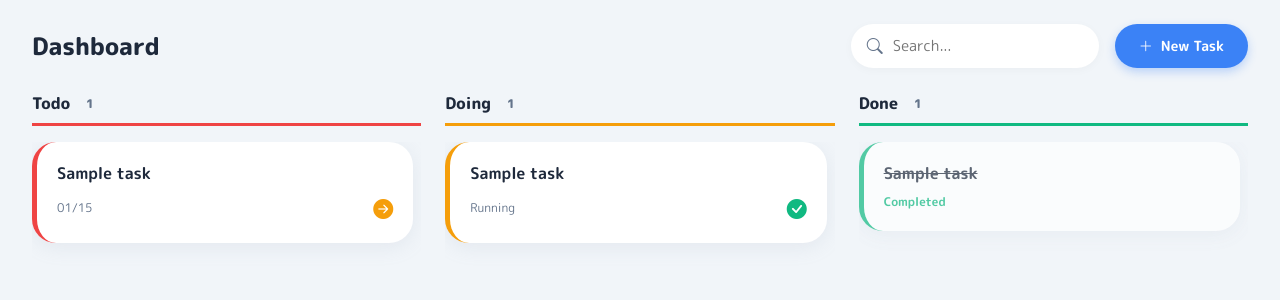
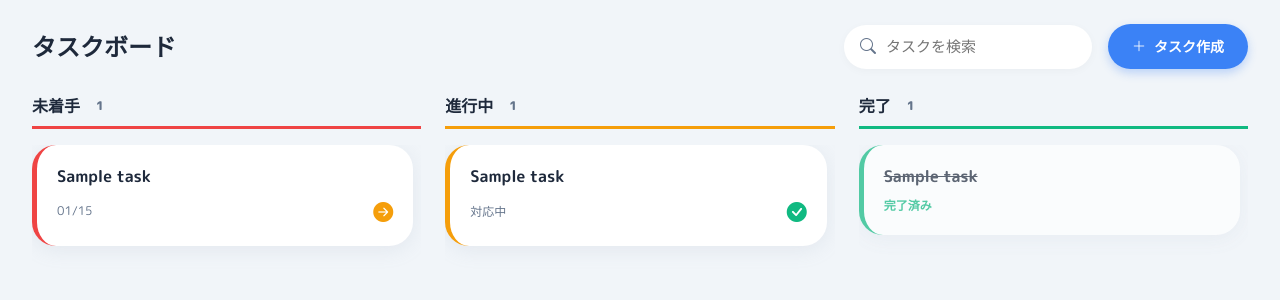
Before and after one commit to HJ-jyo/practice-webapp, a Django app: template tasks/templates/tasks/board.html in a window 1280 px wide. Shown: the top 300 px of the page. Run offline with Django 3.2, Linux system fonts and the light colour scheme; the template is opened without the code that fills it: most values are stand-ins (such as "Sample title", 1, 10 or a date in 2020).

Commit message:
修正: アプリ内の表記を日本語に統一

```diff
--- a/tasks/templates/registration/login.html
+++ b/tasks/templates/registration/login.html
@@ -6,7 +6,7 @@
     <div style="width: 100%; max-width: 400px; padding: 20px;">
         <div style="text-align: center; margin-bottom: 40px;">
             <i class="bi bi-kanban-fill" style="font-size: 64px; color: var(--accent-color);"></i>
-            <h1 style="font-size: 24px; font-weight: 800; color: var(--text-main); margin-top: 10px;">Welcome Back</h1>
+            <h1 style="font-size: 24px; font-weight: 800; color: var(--text-main); margin-top: 10px;">おかえりなさい</h1>
         </div>
 
         <div style="background: white; padding: 40px; border-radius: 30px; box-shadow: 0 10px 40px rgba(0,0,0,0.05);">
--- a/tasks/templates/tasks/board.html
+++ b/tasks/templates/tasks/board.html
@@ -46,7 +46,7 @@
     .col-header-doing { border-bottom-color: var(--status-doing); }
     .col-header-done { border-bottom-color: var(--status-done); }
 
-    /* ★タスクリスト (ここをスクロールさせる) */
+    /* タスクリスト */
     .c-task-list {
         flex: 1;
         overflow-y: auto;
@@ -57,13 +57,13 @@
     .c-task-list::-webkit-scrollbar-track { background: transparent; }
     .c-task-list::-webkit-scrollbar-thumb { background: #cbd5e1; border-radius: 10px; }
 
-    /* ★カードデザイン (囲い復活) */
+    /* カードデザイン */
     .c-task-card {
         background: white;
-        border-radius: 24px; /* 丸み復活 */
+        border-radius: 24px;
         padding: 20px;
         margin-bottom: 16px;
-        box-shadow: 0 4px 20px rgba(148, 163, 184, 0.15); /* 影復活 */
+        box-shadow: 0 4px 20px rgba(148, 163, 184, 0.15);
         cursor: pointer;
         transition: all 0.2s;
         border-left: 5px solid transparent;
@@ -83,22 +83,22 @@
 </style>
 
 <div class="p-view-header">
-    <div style="font-weight: 800; font-size: 24px; color: var(--text-main);">Dashboard</div>
+    <div style="font-weight: 800; font-size: 24px; color: var(--text-main);">タスクボード</div>
 
     <div style="display: flex; gap: 16px; align-items: center;">
         <form method="get" class="p-search-box">
             <i class="bi bi-search" style="color:var(--text-sub);"></i>
-            <input type="text" name="q" value="{{ query|default:'' }}" placeholder="Search..." style="border:none; box-shadow:none; padding:5px 10px; width: 200px;">
+            <input type="text" name="q" value="{{ query|default:'' }}" placeholder="タスクを検索" style="border:none; box-shadow:none; padding:5px 10px; width: 200px;">
         </form>
 
         <a href="{% url 'task_create' %}" class="btn">
-            <i class="bi bi-plus-lg"></i> New Task
+            <i class="bi bi-plus-lg"></i> タスク作成
         </a>
 
         {% if completed_tasks > 0 %}
         <form action="{% url 'delete_done_tasks' %}" method="post" style="margin:0;">
             {% csrf_token %}
-            <button type="submit" class="btn-danger" onclick="return confirm('完了タスクを整理しますか？');" style="width: 44px; height: 44px; padding: 0; border-radius: 50%;">
+            <button type="submit" class="btn-danger" onclick="return confirm('完了したタスクを整理しますか？');" style="width: 44px; height: 44px; padding: 0; border-radius: 50%;" title="完了タスクを整理">
                 <i class="bi bi-trash-fill"></i>
             </button>
         </form>
@@ -111,7 +111,7 @@
 
         <div class="c-column">
             <div class="c-column-header col-header-todo">
-                Todo <span style="background:#f1f5f9; padding:2px 8px; border-radius:10px; font-size:12px; color:var(--text-sub);">{{ tasks_todo.count }}</span>
+                未着手 <span style="background:#f1f5f9; padding:2px 8px; border-radius:10px; font-size:12px; color:var(--text-sub);">{{ tasks_todo.count }}</span>
             </div>
             <div class="c-task-list">
                 {% for task in tasks_todo %}
@@ -119,24 +119,26 @@
                     <div style="font-weight:700; font-size:16px;">{{ task.title }}</div>
                     <div style="font-size:12px; color:var(--text-sub); display:flex; justify-content:space-between; align-items:center;">
                         <span>{% if task.due_date %}{{ task.due_date|date:"m/d" }}{% endif %}</span>
-                        <a href="{% url 'move_to_doing' task.id %}" onclick="event.stopPropagation();" style="color:var(--status-doing); font-size:20px;"><i class="bi bi-arrow-right-circle-fill"></i></a>
+                        <a href="{% url 'move_to_doing' task.id %}" onclick="event.stopPropagation();" style="color:var(--status-doing); font-size:20px;" title="着手する"><i class="bi bi-arrow-right-circle-fill"></i></a>
                     </div>
                 </div>
+                {% empty %}
+                <div style="text-align:center; color:var(--text-sub); font-size:12px; padding:20px;">タスクはありません</div>
                 {% endfor %}
             </div>
         </div>
 
         <div class="c-column">
             <div class="c-column-header col-header-doing">
-                Doing <span style="background:#f1f5f9; padding:2px 8px; border-radius:10px; font-size:12px; color:var(--text-sub);">{{ tasks_doing.count }}</span>
+                進行中 <span style="background:#f1f5f9; padding:2px 8px; border-radius:10px; font-size:12px; color:var(--text-sub);">{{ tasks_doing.count }}</span>
             </div>
             <div class="c-task-list">
                 {% for task in tasks_doing %}
                 <div class="c-task-card border-doing" onclick="location.href='{% url 'task_edit' task.id %}'">
                     <div style="font-weight:700; font-size:16px;">{{ task.title }}</div>
                     <div style="font-size:12px; color:var(--text-sub); display:flex; justify-content:space-between; align-items:center;">
-                        <span>Running</span>
-                        <a href="{% url 'move_to_done' task.id %}" onclick="event.stopPropagation();" style="color:var(--status-done); font-size:20px;"><i class="bi bi-check-circle-fill"></i></a>
+                        <span>対応中</span>
+                        <a href="{% url 'move_to_done' task.id %}" onclick="event.stopPropagation();" style="color:var(--status-done); font-size:20px;" title="完了にする"><i class="bi bi-check-circle-fill"></i></a>
                     </div>
                 </div>
                 {% endfor %}
@@ -145,13 +147,13 @@
 
         <div class="c-column">
             <div class="c-column-header col-header-done">
-                Done <span style="background:#f1f5f9; padding:2px 8px; border-radius:10px; font-size:12px; color:var(--text-sub);">{{ tasks_done.count }}</span>
+                完了 <span style="background:#f1f5f9; padding:2px 8px; border-radius:10px; font-size:12px; color:var(--text-sub);">{{ tasks_done.count }}</span>
             </div>
             <div class="c-task-list">
                 {% for task in tasks_done %}
                 <div class="c-task-card border-done" style="opacity:0.7;" onclick="location.href='{% url 'task_edit' task.id %}'">
                     <div style="font-weight:700; font-size:16px; text-decoration:line-through;">{{ task.title }}</div>
-                    <div style="font-size:12px; color:var(--status-done); font-weight:700;">Completed</div>
+                    <div style="font-size:12px; color:var(--status-done); font-weight:700;">完了済み</div>
                 </div>
                 {% endfor %}
             </div>
```
